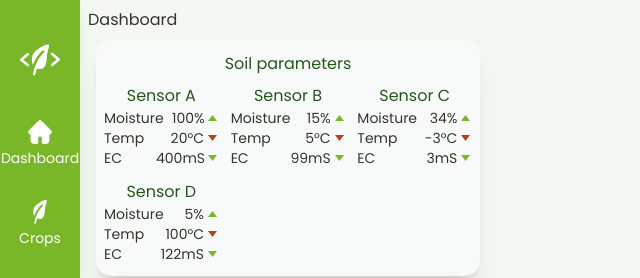
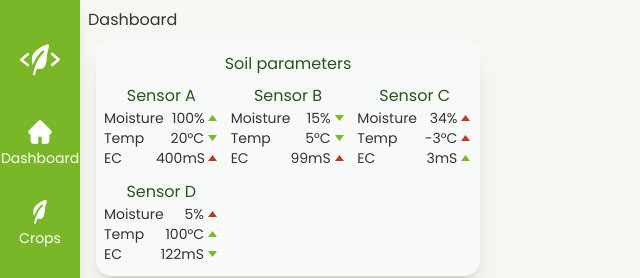
Before and after one commit to naturerobots/HSOS-SEP-PlantMap-2022, a Vue app in the folder vue/: page /dashboard in a window 1280 px wide. Shown: the top 278 px of the page, without its empty margins (0-640 px from the left). Built offline with nearby package versions, Linux system fonts and the light colour scheme; no server answers.

Commit message:
feat: added icons prob

```diff
--- a/vue/src/components/SensorComp.vue
+++ b/vue/src/components/SensorComp.vue
@@ -8,24 +8,28 @@
           moisture="100"
           temp="20"
           ec="400"
+          :icons="[upGreen, downGreen, upRed]"
         ></sensor-status>
         <sensor-status
           sensorName="Sensor B"
           moisture="15"
           temp="5"
           ec="99"
+          :icons="[downGreen, downGreen, upRed]"
         ></sensor-status>
         <sensor-status
           sensorName="Sensor C"
           moisture="34"
           temp="-3"
           ec="3"
+          :icons="[upRed, upRed, upGreen]"
         ></sensor-status>
         <sensor-status
           sensorName="Sensor D"
           moisture="5"
           temp="100"
           ec="122"
+          :icons="[upRed, upGreen, downGreen]"
         ></sensor-status>
       </div>
     </div>
@@ -35,11 +39,9 @@
 <script setup lang="ts">
 import SensorStatus from "@/components/SensorStatus.vue";
 
-/*
 //icons for testing
 const upGreen = "up_green";
 const downGreen = "down_green";
 const upRed = "up_red";
 const downRed = "down_red";
-*/
 </script>
--- a/vue/src/components/SensorStatus.vue
+++ b/vue/src/components/SensorStatus.vue
@@ -1,5 +1,6 @@
 <!---
 TODO: hover effect
+TODO: fix template string for img src -> "@/" doesnt worked in first attempt
 --->
 <template>
   <div>
@@ -12,8 +13,7 @@ TODO: hover effect
         <div class="flex-none w-16">Moisture</div>
         <div class="flex-none w-8 text-right ml-1">{{ moisture }}%</div>
         <div class="flex-none ml-1">
-          {{ icons }}
-          <img src="@/assets/icons/triangle_small_up_green.svg" />
+          <img :src="`src/assets/icons/triangle_small_${icons[0]}.svg`" />
         </div>
       </div>
 
@@ -21,7 +21,7 @@ TODO: hover effect
         <div class="flex-none w-12">Temp</div>
         <div class="flex-none w-12 text-right ml-1">{{ temp }}°C</div>
         <div class="flex-none ml-1">
-          <img class="" src="@/assets/icons/triangle_small_down_red.svg" />
+          <img :src="`src/assets/icons/triangle_small_${icons[1]}.svg`" />
         </div>
       </div>
 
@@ -29,7 +29,7 @@ TODO: hover effect
         <div class="flex-none w-12">EC</div>
         <div class="flex-none w-12 text-right ml-1">{{ ec }}mS</div>
         <div class="flex-none ml-1">
-          <img class="" src="@/assets/icons/triangle_small_down_green.svg" />
+          <img :src="`src/assets/icons/triangle_small_${icons[2]}.svg`" />
         </div>
       </div>
     </div>
```
